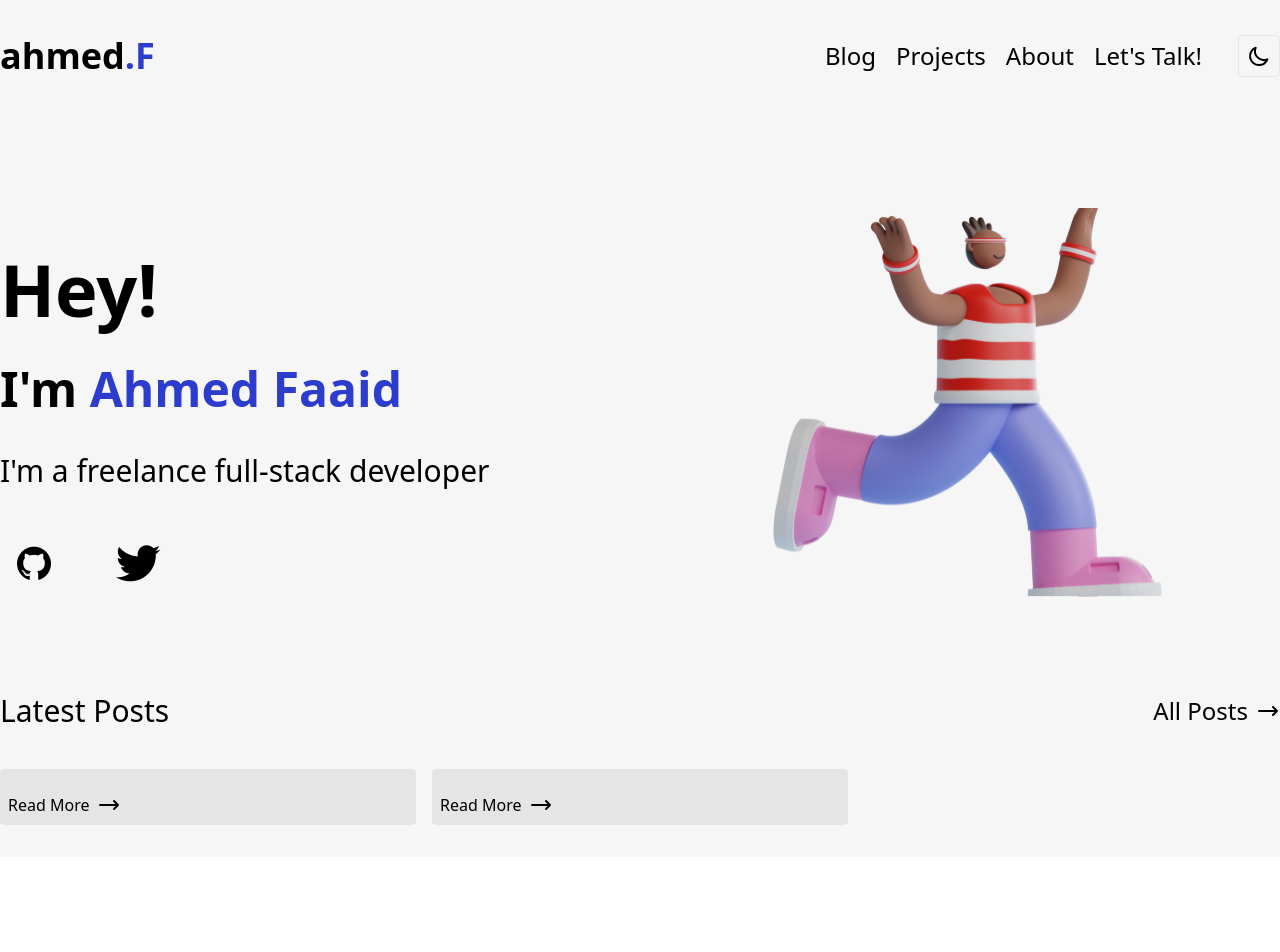
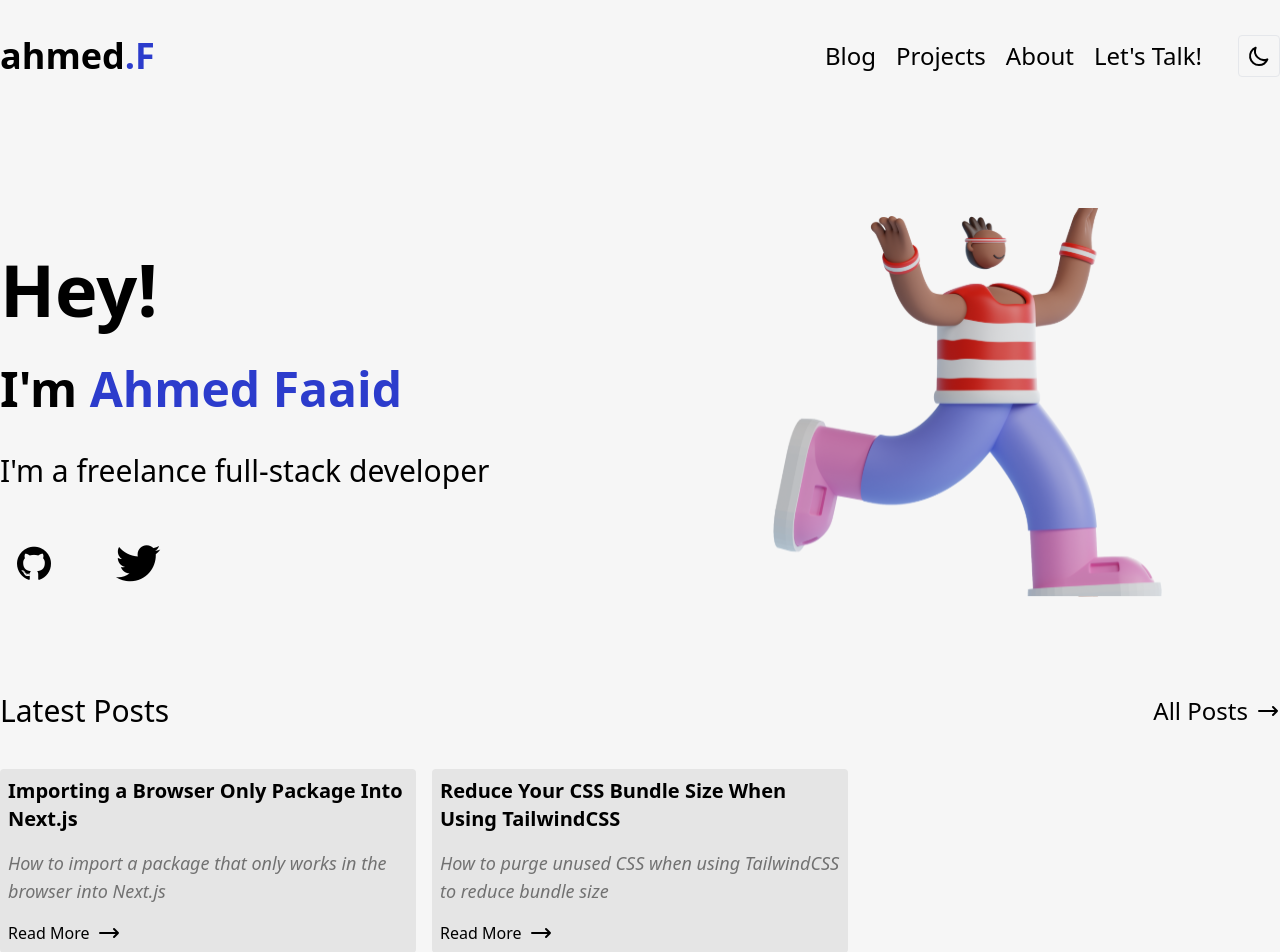
Before and after one commit to ahmedfaaid/ahmed-web, a Next.js app: page / in a window 1280 px wide. Shown: the top 952 px of the page. Before the commit the page ends 857 px from the top, so only its background shows below. Built offline with nearby package versions, Linux system fonts and the light colour scheme.

Commit message:
display post details correctly using post shape

```diff
--- a/components/latestPosts.tsx
+++ b/components/latestPosts.tsx
@@ -1,7 +1,7 @@
 import Link from 'next/link';
-import { Post as PostType } from 'types';
+import { BlogPost } from 'types';
 
-export default function LatestPosts({ posts }: { posts: PostType[] }) {
+export default function LatestPosts({ posts }: { posts: BlogPost[] }) {
   return (
     <div className='px-8 sm:px-0'>
       <div className='flex items-center justify-between'>
@@ -35,9 +35,9 @@ export default function LatestPosts({ posts }: { posts: PostType[] }) {
             className='latest-posts-card mb-4 block sm:mb-0'
           >
             <div className='rounded bg-offWhite p-2 dark:bg-[#141e65]'>
-              <h3 className='mb-4 text-xl font-semibold'>{post.title}</h3>
+              <h3 className='mb-4 text-xl font-semibold'>{post.data.title}</h3>
               <p className='text-lg italic text-black opacity-50 dark:text-offWhite dark:opacity-100'>
-                {post.description}
+                {post.data.description}
               </p>
               <button className='hovered-link mt-4 flex items-center transition-colors duration-300 ease-in-out hover:text-primary'>
                 <span className='mr-2'>Read More</span>
```
